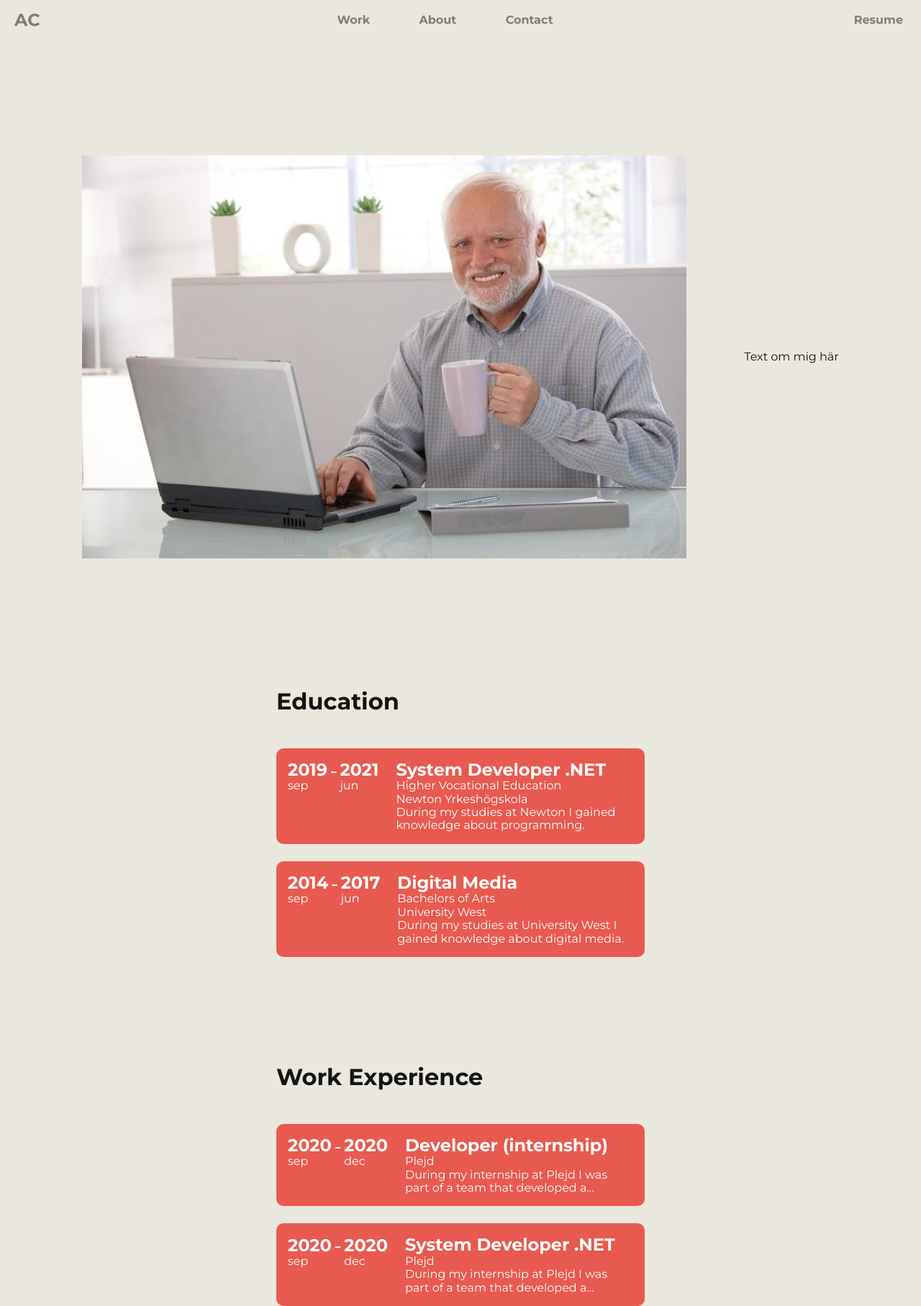
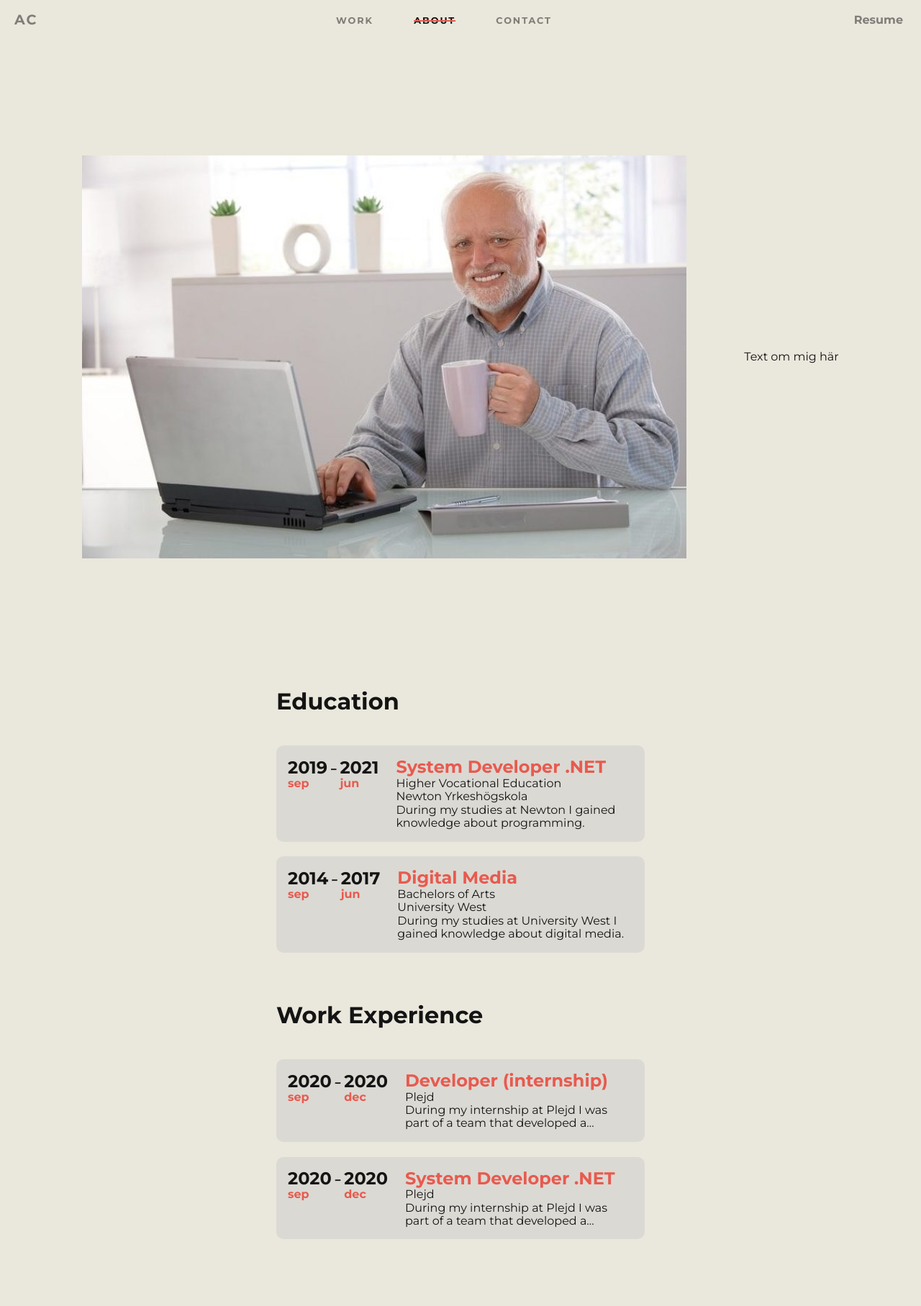
Before and after one commit to AndyCarlsson/portfolio, a React (Create React App) app: page /about in a window 1280 px wide. Shown: the whole page at 72% size. After the commit the page ends 1722 px from the top, so only its background shows below. Built offline with nearby package versions, Linux system fonts and the light colour scheme.

Commit message:
Added NavLink for active status in navigation

```diff
--- a/src/components/About/About.js
+++ b/src/components/About/About.js
@@ -10,7 +10,7 @@ function About() {
         <Image src='/stockphotoTest.jpg' />
         <Text>Text om mig här</Text>
       </InnerContainer>
-      <InnerContainer direction='column' gap='8rem'>
+      <InnerContainer direction='column' gap='3rem'>
         <EducationList />
         <WorkList />
       </InnerContainer>
--- a/src/components/About/EducationList.js
+++ b/src/components/About/EducationList.js
@@ -1,9 +1,11 @@
 import React from 'react';
 import {
+  Year,
+  Month,
   Container,
   Title,
   ItemContainer,
-  SubTitle,
+  ItemTitle,
   Text,
   Span,
   DurationContainer,
@@ -19,15 +21,15 @@ function EducationList() {
         return (
           <ItemContainer key={item.id}>
             <DurationContainer>
-              <SubTitle>{item.startYear}</SubTitle>
+              <Year>{item.startYear}</Year>
               <Span>-</Span>
-              <SubTitle>{item.endYear}</SubTitle>
-              <Text>{item.startMonth}</Text>
+              <Year>{item.endYear}</Year>
+              <Month>{item.startMonth}</Month>
               <Span></Span>
-              <Text>{item.endMonth}</Text>
+              <Month>{item.endMonth}</Month>
             </DurationContainer>
             <InfoContainer>
-              <SubTitle>{item.title}</SubTitle>
+              <ItemTitle>{item.title}</ItemTitle>
               <Text>{item.degree}</Text>
               <Text>{item.school}</Text>
               <Text>{item.description}</Text>
--- a/src/components/About/WorkList.js
+++ b/src/components/About/WorkList.js
@@ -3,7 +3,9 @@ import {
   Container,
   Title,
   ItemContainer,
-  SubTitle,
+  Year,
+  Month,
+  ItemTitle,
   Text,
   Span,
   DurationContainer,
@@ -19,15 +21,15 @@ function WorkList() {
         return (
           <ItemContainer key={item.id}>
             <DurationContainer>
-              <SubTitle>{item.startYear}</SubTitle>
+              <Year>{item.startYear}</Year>
               <Span>-</Span>
-              <SubTitle>{item.endYear}</SubTitle>
-              <Text>{item.startMonth}</Text>
+              <Year>{item.endYear}</Year>
+              <Month>{item.startMonth}</Month>
               <Span></Span>
-              <Text>{item.endMonth}</Text>
+              <Month>{item.endMonth}</Month>
             </DurationContainer>
             <InfoContainer>
-              <SubTitle>{item.title}</SubTitle>
+              <ItemTitle>{item.title}</ItemTitle>
               <Text>{item.workPlace}</Text>
               <Text>{item.description}</Text>
             </InfoContainer>
--- a/src/components/About/styles/ListStyles.js
+++ b/src/components/About/styles/ListStyles.js
@@ -3,7 +3,7 @@ import styled from 'styled-components/macro';
 export const Container = styled.div`
   display: flex;
   flex-direction: column;
-  gap: 1.5rem;
+  gap: 1.3rem;
   align-items: center;
   width: 100%;
 `;
@@ -19,11 +19,19 @@ export const ItemContainer = styled.div`
   gap: 1.5rem;
   padding: 1rem;
   border-radius: 10px;
-  color: #fff;
-  background-color: #e85a4f;
+  background-color: #dbd9d3;
 `;
 
-export const SubTitle = styled.h2``;
+export const ItemTitle = styled.h2`
+  color: #e85a4f;
+`;
+
+export const Year = styled.h2``;
+
+export const Month = styled.p`
+  font-weight: 700;
+  color: #e85a4f;
+`;
 
 export const Text = styled.p``;
 
--- a/src/components/Navigation/Navigation.js
+++ b/src/components/Navigation/Navigation.js
@@ -1,22 +1,17 @@
 import React from 'react';
-import NavigationData from './NavigationData.json';
-import { Link } from 'react-router-dom';
-import { Container, Logo, ItemUl, ItemLi, NavA, Button } from './styles/NavigationStyles';
+import NavigationData from './data/NavigationData.json';
+import { Container, Logo, ItemUl, ItemLi, Button, StyledNavLink } from './styles/NavigationStyles';
 
 export default function Navigation() {
   return (
     <Container>
-      <Link to='/' style={{ textDecoration: 'none' }}>
-        <Logo>
-          <NavA>AC</NavA>
-        </Logo>
-      </Link>
+      <StyledNavLink exact to='/'>
+        <Logo>AC</Logo>
+      </StyledNavLink>
       <ItemUl>
         {NavigationData.map((item) => (
           <ItemLi key={item.id}>
-            <Link to={item.url} style={{ textDecoration: 'none' }}>
-              <NavA>{item.page}</NavA>
-            </Link>
+            <StyledNavLink to={item.url}>{item.page}</StyledNavLink>
           </ItemLi>
         ))}
       </ItemUl>
--- a/src/components/Navigation/styles/NavigationStyles.js
+++ b/src/components/Navigation/styles/NavigationStyles.js
@@ -1,4 +1,5 @@
 import styled from 'styled-components/macro';
+import { Link, NavLink } from 'react-router-dom';
 
 //Here goes all styled components for Nav menu
 export const Container = styled.div`
@@ -23,20 +24,86 @@ export const ItemUl = styled.ul`
   list-style: none;
 `;
 
-export const ItemLi = styled.li``;
+const activeClassName = 'nav-item-active';
 
-export const NavA = styled.a`
+export const StyledNavLink = styled(NavLink).attrs({ activeClassName })`
   text-decoration: none;
+  text-transform: uppercase;
+  position: relative;
   border: none;
+  font-size: 0.8rem;
+  letter-spacing: 0.15em;
   font-weight: 700;
   color: rgba(20, 20, 20, 0.5);
   border-bottom: transparent solid 2px;
   transition: all 0.3s;
+
   :hover {
-    border-bottom: #e85a4f solid 2px;
     color: rgba(20, 20, 20, 1);
   }
+
+  ::before {
+    content: '';
+    position: absolute;
+    width: 100%;
+    height: 2px;
+    bottom: 40%;
+    left: 0;
+    background-color: #e85a4f;
+    visibility: hidden;
+    transform: scaleX(0);
+    transition: all 0.3s ease-in-out 0s;
+  }
+
+  :hover::before {
+    visibility: visible;
+    transform: scaleX(1);
+    /* border-bottom: #e85a4f solid 2px; */
+  }
+
+  &.${activeClassName} {
+    color: rgba(20, 20, 20, 1);
+    text-decoration: line-through #e85a4f 2px;
+  }
 `;
+
+export const StyledLink = styled(Link)`
+  text-decoration: none;
+  text-transform: uppercase;
+  position: relative;
+  border: none;
+  font-size: 0.8rem;
+  letter-spacing: 0.15em;
+  font-weight: 700;
+  color: rgba(20, 20, 20, 0.5);
+  border-bottom: transparent solid 2px;
+  transition: all 0.3s;
+
+  :hover {
+    color: rgba(20, 20, 20, 1);
+  }
+
+  ::before {
+    content: '';
+    position: absolute;
+    width: 100%;
+    height: 2px;
+    bottom: 40%;
+    left: 0;
+    background-color: #e85a4f;
+    visibility: hidden;
+    transform: scaleX(0);
+    transition: all 0.3s ease-in-out 0s;
+  }
+
+  :hover::before {
+    visibility: visible;
+    transform: scaleX(1);
+    /* border-bottom: #e85a4f solid 2px; */
+  }
+`;
+
+export const ItemLi = styled.li``;
 
 export const Button = styled.button`
   font-weight: 700;
--- a/src/components/Projects/Projects.js
+++ b/src/components/Projects/Projects.js
@@ -1,5 +1,4 @@
 import React from 'react';
-import { Link } from 'react-router-dom';
 import ProjectData from './data/ProjectData.json';
 
 import {
@@ -12,7 +11,8 @@ import {
   Title,
   Description,
   LinkContainer,
-  MyLink,
+  StyledLink,
+  ExternalLink,
   TechStackContainer,
   TechStackItem,
   Image,
@@ -21,7 +21,9 @@ import {
 export default function Projects() {
   return (
     <Container>
-      <GeneralText>Text om mina project</GeneralText>
+      {/* <GeneralText>
+        Below you can view some of my personal projects I worked on in my spare time.
+      </GeneralText> */}
       {ProjectData.map((item) => (
         <ListContainer item={item} key={item.id} bgColor={item.bgColor}>
           <ProjectContainer direction={item.direction}>
@@ -30,25 +32,24 @@ export default function Projects() {
                 <Title>{item.title}</Title>
                 <TechStackContainer>
                   {item.stackList.map((item) => (
-                    <TechStackItem>{item}</TechStackItem>
+                    <TechStackItem key={item}>{item}</TechStackItem>
                   ))}
                 </TechStackContainer>
+                <Description>{item.shortDescription}</Description>
               </TitleSektion>
-              <Description>{item.shortDescription}</Description>
               <LinkContainer>
-                <MyLink href={item.githubLink} target='_blank'>
+                <ExternalLink href={item.githubLink} rel='noreferrer' target='_blank'>
                   Github
-                </MyLink>
-                <Link
-                  style={{ textDecoration: 'none' }}
+                </ExternalLink>
+                <StyledLink
                   to={{
                     pathname: `/work/${item.title}`,
                     state: {
                       object: item,
                     },
                   }}>
-                  <MyLink>More info</MyLink>
-                </Link>
+                  More info
+                </StyledLink>
               </LinkContainer>
             </Section>
             <Section>
--- a/src/components/Projects/data/ProjectData.json
+++ b/src/components/Projects/data/ProjectData.json
@@ -1,38 +1,38 @@
 [
   {
     "id": 1,
+    "title": "Sorting Algorithm Visualizer",
+    "shortDescription": "Web app created with Blazor that is visualising different sorting algorithms.",
+    "longDescription": "Long Web App visualising different sorting algorithms",
+    "imgURL": "/stockphotoTest.jpg",
+    "imgAlt": "Algorith Visualization",
+    "stackList": ["Blazor", "C#", "html", "css"],
+    "githubLink": "https://github.com/AndyCarlsson/blazor-sorting-visualization",
     "direction": "row",
-    "bgColor": "#dbd9d3",
-    "imgURL": "/stockphotoTest.jpg",
-    "imgAlt": "Image av visaliserings app",
-    "stackList": ["C#", "Blazor", "html", "css"],
-    "title": "Sorting Algorithm Visualizer",
-    "shortDescription": "Short App visualising different sorting algorithms",
-    "longDescription": "Long Web App visualising different sorting algorithms",
-    "githubLink": "https://github.com/AndyCarlsson/blazor-sorting-visualization"
+    "bgColor": "#EAE7DC"
   },
   {
     "id": 2,
+    "title": "xkcd comic app",
+    "shortDescription": "Mobile app made with Xamarin forms that fetches random xkcd-comics and lets you save your favorites.",
+    "longDescription": "Long An mobile app that lets you view and save your favorite xkcd commics",
+    "imgURL": "/stockphotoTest.jpg",
+    "imgAlt": "xkcd comic",
+    "stackList": ["Xamarin Forms", "C#", "xaml"],
+    "githubLink": "https://github.com/AndyCarlsson/xkcd-comic-xamarinforms",
     "direction": "row-reverse",
-    "bgColor": "#EAE7DC",
-    "imgURL": "./images/stockphotoTest.jpg",
-    "imgAlt": "xkcd comic thumbnail",
-    "stackList": ["C#", "Blazor", "html", "css"],
-    "title": "xkcd comic app",
-    "shortDescription": "Short An mobile app that lets you view and save your favorite xkcd commics",
-    "longDescription": "Long An mobile app that lets you view and save your favorite xkcd commics",
-    "githubLink": "https://github.com/AndyCarlsson/xkcd-comic-xamarinforms"
+    "bgColor": "#dbd9d3"
   },
   {
     "id": 3,
+    "title": "Startpage",
+    "shortDescription": "This is a starpage for the web customized with my personally most visited websites and information at hand.",
+    "longDescription": "Browser startpage",
+    "imgURL": "/stockphotoTest.jpg",
+    "imgAlt": "Startpage",
+    "stackList": ["html", "css", "js"],
+    "githubLink": "https://github.com/AndyCarlsson/startpage",
     "direction": "row",
-    "bgColor": "#dbd9d3",
-    "imgURL": "Startpage",
-    "imgAlt": "Startpage thumbnail",
-    "stackList": ["C#", "Blazor", "html", "css"],
-    "title": "Startpage",
-    "shortDescription": "Browser startpage",
-    "longDescription": "Browser startpage",
-    "githubLink": "https://github.com/AndyCarlsson/startpage"
+    "bgColor": "#EAE7DC"
   }
 ]
--- a/src/components/Projects/styles/ProjectStyle.js
+++ b/src/components/Projects/styles/ProjectStyle.js
@@ -1,4 +1,6 @@
 import styled from 'styled-components/macro';
+
+import { Link } from 'react-router-dom';
 
 export const Container = styled.div`
   width: 100%;
@@ -17,7 +19,7 @@ export const GeneralText = styled.p`
 
 export const ListContainer = styled.div`
   width: 100%;
-  height: 70vh;
+  min-height: 70vh;
   display: flex;
   justify-content: center;
   align-items: center;
@@ -45,16 +47,26 @@ export const Section = styled.div`
   width: 50%;
 `;
 
-export const Title = styled.h1``;
+export const Title = styled.h1`
+  margin: 0;
+  margin-bottom: 10px;
+`;
 
-export const Description = styled.p``;
+export const Description = styled.p`
+  margin-top: 1.3rem;
+`;
 
 export const LinkContainer = styled.div`
   display: flex;
   gap: 1rem;
 `;
 
-export const MyLink = styled.a`
+export const StyledLink = styled(Link)`
+  text-decoration: none;
+  color: #141414;
+`;
+
+export const ExternalLink = styled.a`
   text-decoration: none;
   color: #141414;
 `;
```
Also changed, not shown: src/components/Navigation/data/NavigationData.json (renamed from src/components/Navigation/NavigationData.json).
